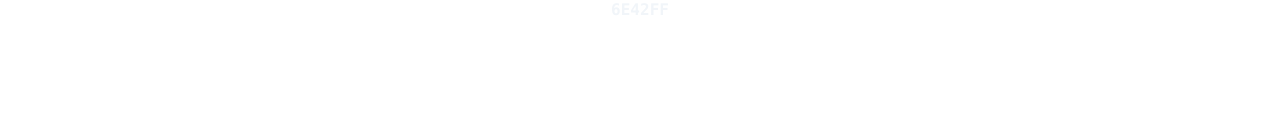
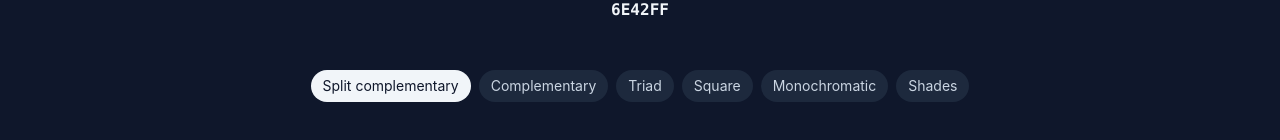
Before and after one commit to loopwrk/colour-picker, a React (Vite) app: page / in a window 1280 px wide. Shown: the part 890-1030 px from the top of the page. Before the commit the page ends 912 px from the top, so only its background shows below. Built offline with nearby package versions, Linux system fonts and the light colour scheme; no server answers.

Commit message:
add harmony mode selector

```diff
--- a/src/App.tsx
+++ b/src/App.tsx
@@ -3,27 +3,37 @@ import { Alert, Button } from "flowbite-react";
 import { useTranslation } from "react-i18next";
 import { LabelledDonut } from "./components/LabelledDonut";
 import { PaletteRows } from "./components/PaletteRows";
+import { HarmonyModeSelector } from "./components/HarmonyModeSelector";
 import { useTheme } from "./hooks/useTheme";
 import { MoonIcon, SunIcon } from "./components/icons";
-import { generatePalette, SPLIT_COMPLEMENTARY } from "./colour/harmony";
+import { generatePalette, RECIPES, type HarmonyMode } from "./colour/harmony";
 import { usePaletteNames } from "./colour/usePaletteNames";
 import type { Colour } from "./colour/types";
 
 function App() {
   const { t } = useTranslation();
   const { theme, toggle: toggleTheme } = useTheme();
+  const [mode, setMode] = useState<HarmonyMode>("split-complementary");
   const [palette, setPalette] = useState<Colour[]>(() =>
-    generatePalette(SPLIT_COMPLEMENTARY),
+    generatePalette(RECIPES[mode]),
   );
   const namesQuery = usePaletteNames(palette.map((colour) => colour.hex));
-  const handleGenerate = () => {
+
+  const regenerate = (nextMode: HarmonyMode) => {
     setPalette((current) => {
-      const fresh = generatePalette(SPLIT_COMPLEMENTARY);
-      // Locked slots keep their existing entry; unlocked slots take the
-      // freshly-generated one.
+      const fresh = generatePalette(RECIPES[nextMode]);
       return fresh.map((c, i) => (current[i].locked ? current[i] : c));
     });
   };
+
+  const handleGenerate = () => regenerate(mode);
+
+  const handleModeChange = (nextMode: HarmonyMode) => {
+    if (nextMode === mode) return;
+    setMode(nextMode);
+    regenerate(nextMode);
+  };
+
   const handleLockToggle = (index: number) => {
     setPalette((current) =>
       current.map((c, i) => (i === index ? { ...c, locked: !c.locked } : c)),
@@ -69,6 +79,10 @@ function App() {
         />
       </section>
 
+      <section className="mt-4 mb-4 md:mt-24">
+        <HarmonyModeSelector mode={mode} onChange={handleModeChange} />
+      </section>
+
       <PaletteRows
         palette={palette}
         names={namesQuery.data}
--- a/src/colour/harmony.ts
+++ b/src/colour/harmony.ts
@@ -11,6 +11,17 @@ export type HarmonyRecipe = ReadonlyArray<{
   saturation: number;
   lightness: number;
 }>;
+
+export const HARMONY_MODES = [
+  "split-complementary",
+  "complementary",
+  "triad",
+  "square",
+  "monochromatic",
+  "shades",
+] as const;
+
+export type HarmonyMode = (typeof HARMONY_MODES)[number];
 
 /**
  * Split-complementary recipe.
@@ -94,22 +105,6 @@ export const SHADES: HarmonyRecipe = [
 ];
 
 /**
- * The set of harmony modes the app supports. Adding a new mode means
- * adding it here, exporting a recipe constant, and adding an entry to
- * RECIPES below — the UI selector reads from HARMONY_MODES.
- */
-export const HARMONY_MODES = [
-  "split-complementary",
-  "complementary",
-  "triad",
-  "square",
-  "monochromatic",
-  "shades",
-] as const;
-
-export type HarmonyMode = (typeof HARMONY_MODES)[number];
-
-/**
  * Lookup from mode name to recipe. Used by the UI layer so it can pass
  * just a string around (in state, in URL params, etc.) rather than
  * carrying the recipe object directly.
--- /dev/null
+++ b/src/components/HarmonyModeSelector.tsx
@@ -0,0 +1,47 @@
+import { useTranslation } from "react-i18next";
+
+import { HARMONY_MODES, type HarmonyMode } from "../colour/harmony";
+
+interface HarmonyModeSelectorProps {
+  mode: HarmonyMode;
+  onChange: (mode: HarmonyMode) => void;
+  className?: string;
+}
+
+export function HarmonyModeSelector({
+  mode,
+  onChange,
+  className = "",
+}: HarmonyModeSelectorProps) {
+  const { t } = useTranslation();
+
+  return (
+    // RadioGroup chosen for screen readers
+    <div
+      role="radiogroup"
+      aria-label={t("app.harmony.label")}
+      className={`flex flex-wrap justify-center gap-2 ${className}`}
+    >
+      {HARMONY_MODES.map((m) => {
+        const isActive = m === mode;
+        return (
+          <button
+            key={m}
+            type="button"
+            role="radio"
+            aria-checked={isActive}
+            onClick={() => onChange(m)}
+            className={
+              "px-3 py-1.5 text-sm rounded-full transition-colors " +
+              (isActive
+                ? "bg-slate-900 text-slate-100 dark:bg-slate-100 dark:text-slate-900"
+                : "bg-slate-200 text-slate-700 hover:bg-slate-300 dark:bg-slate-800 dark:text-slate-300 dark:hover:bg-slate-700")
+            }
+          >
+            {t(`app.harmony.modes.${m}`)}
+          </button>
+        );
+      })}
+    </div>
+  );
+}
--- a/src/i18n/locales/en.json
+++ b/src/i18n/locales/en.json
@@ -2,6 +2,17 @@
   "app": {
     "title": "React Colour Picker",
     "generate": "Generate",
+    "harmony": {
+      "label": "Harmony mode",
+      "modes": {
+        "split-complementary": "Split complementary",
+        "complementary": "Complementary",
+        "triad": "Triad",
+        "square": "Square",
+        "monochromatic": "Monochromatic",
+        "shades": "Shades"
+      }
+    },
     "theme": {
       "lightMode": "Light mode",
       "darkMode": "Dark mode",
```
Also changed, not shown: 2 other files (tests, documents, lock files or other folders).
